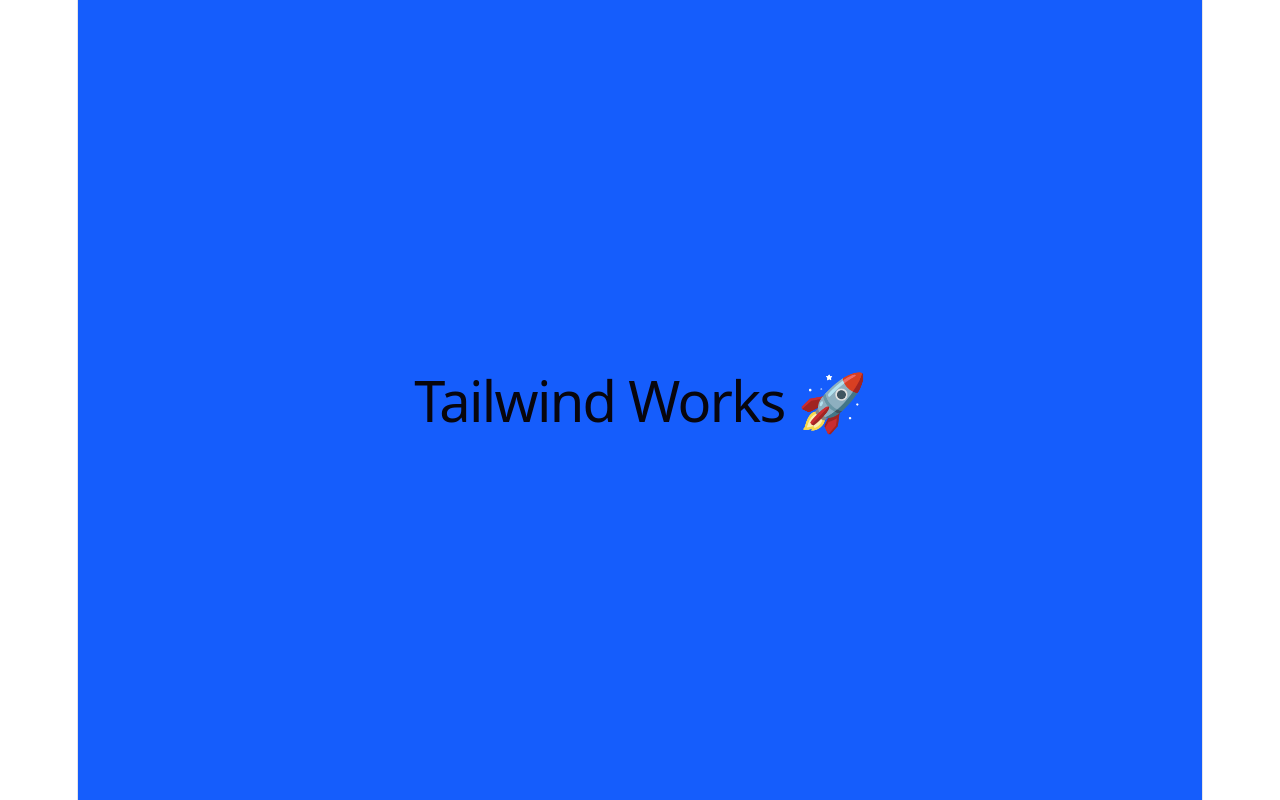
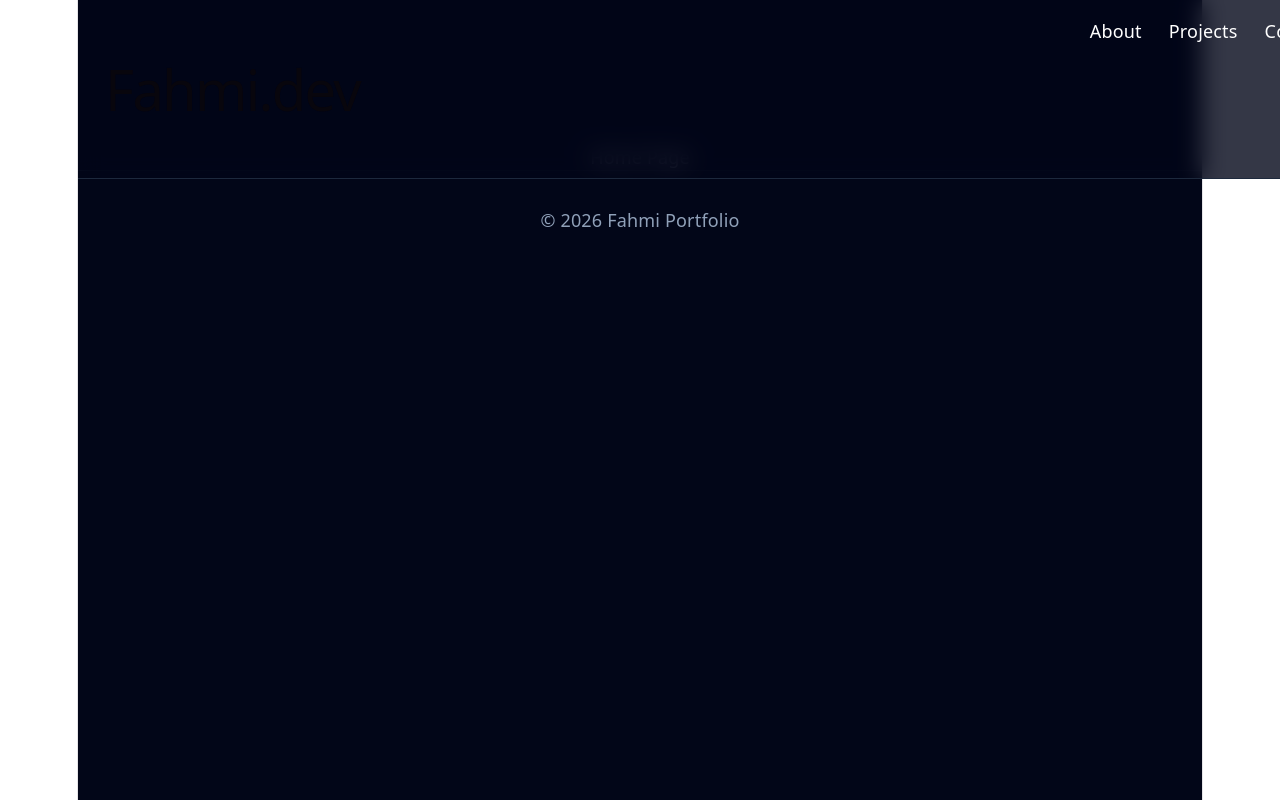
Before and after one commit to mochamadfahmifadillah/portfolio-fahmi-developer, a React (Vite) app in the folder client/: page / in a window 1280 px wide. Built offline with nearby package versions, Linux system fonts and the light colour scheme.

Commit message:
Mensetup Layout Dasar

```diff
--- a/client/src/App.jsx
+++ b/client/src/App.jsx
@@ -1,17 +1,8 @@
 import { useState } from 'react'
-import reactLogo from './assets/react.svg'
-import viteLogo from './assets/vite.svg'
-import heroImg from './assets/hero.png'
 import './App.css'
-
+import Home from './pages/Home'
 function App() {
-  return (
-    <div className="min-h-screen bg-blue-600 flex items-center justify-center">
-      <h1 className="text-5xl font-bold text-white">
-        Tailwind Works 🚀
-      </h1>
-    </div>
-  )
+  return <Home />
 }
 
 export default App
--- a/client/src/components/Footer.jsx
+++ b/client/src/components/Footer.jsx
@@ -0,0 +1,9 @@
+const Footer = () => {
+  return (
+    <footer className="border-t border-slate-800 py-8 text-center text-slate-400">
+      © 2026 Fahmi Portfolio
+    </footer>
+  )
+}
+
+export default Footer
--- a/client/src/components/Navbar.jsx
+++ b/client/src/components/Navbar.jsx
@@ -0,0 +1,17 @@
+const Navbar = () => {
+  return (
+    <nav className="fixed top-0 w-full bg-slate-950/80 backdrop-blur-md border-b border-slate-800 z-50">
+      <div className="max-w-6xl mx-auto px-6 py-4 flex justify-between">
+        <h1 className="font-bold text-xl">Fahmi.dev</h1>
+
+        <ul className="flex gap-6">
+          <li>About</li>
+          <li>Projects</li>
+          <li>Contact</li>
+        </ul>
+      </div>
+    </nav>
+  )
+}
+
+export default Navbar
--- a/client/src/layouts/MainLayout.jsx
+++ b/client/src/layouts/MainLayout.jsx
@@ -0,0 +1,14 @@
+import Navbar from '../components/Navbar'
+import Footer from '../components/Footer'
+
+const MainLayout = ({ children }) => {
+  return (
+    <div className="bg-slate-950 text-white min-h-screen">
+      <Navbar />
+      <main>{children}</main>
+      <Footer />
+    </div>
+  )
+}
+
+export default MainLayout
--- a/client/src/pages/Home.jsx
+++ b/client/src/pages/Home.jsx
@@ -0,0 +1,13 @@
+import MainLayout from '../layouts/MainLayout'
+
+const Home = () => {
+  return (
+    <MainLayout>
+      <div className="pt-32">
+        Home Page
+      </div>
+    </MainLayout>
+  )
+}
+
+export default Home
```
